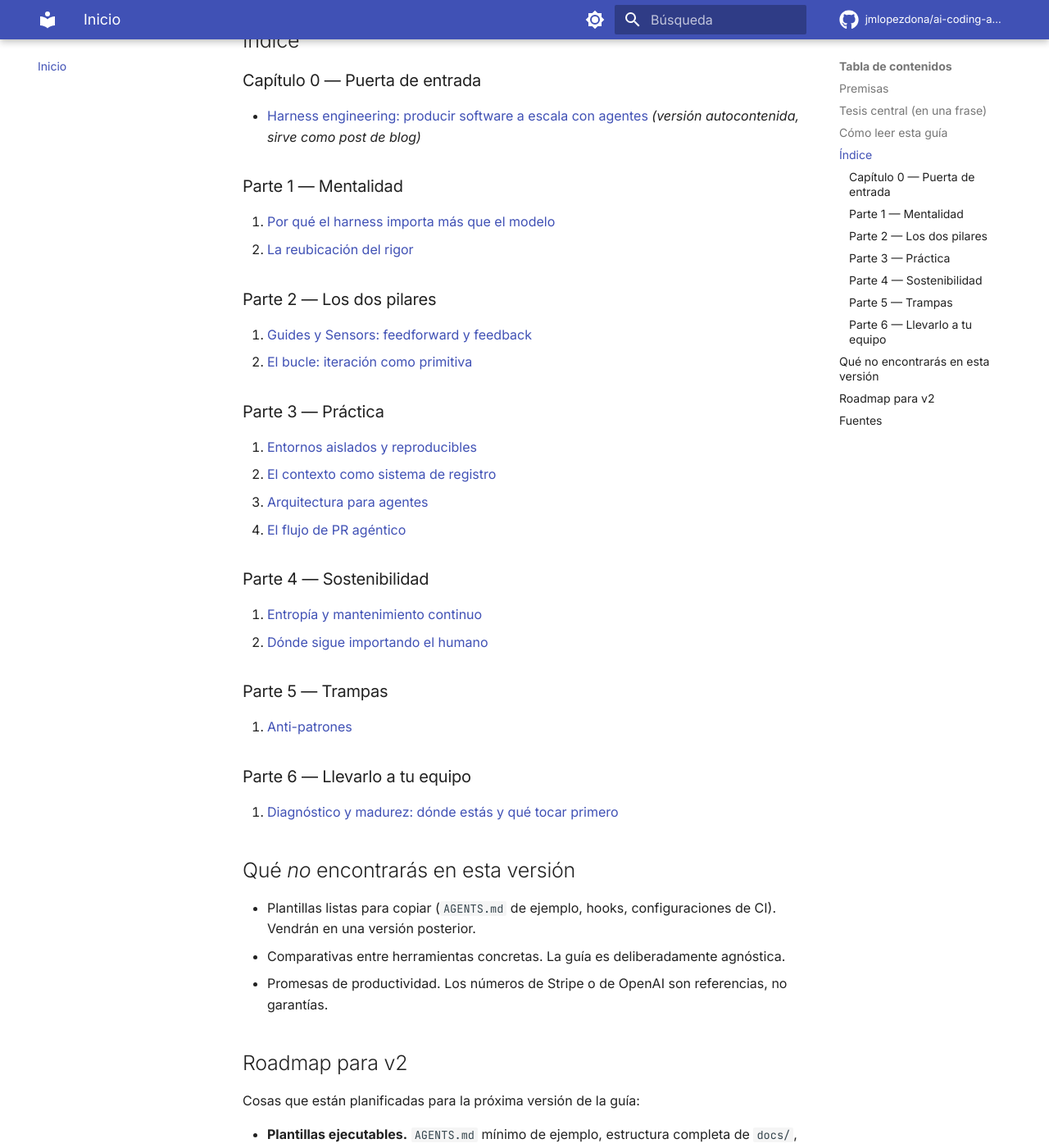
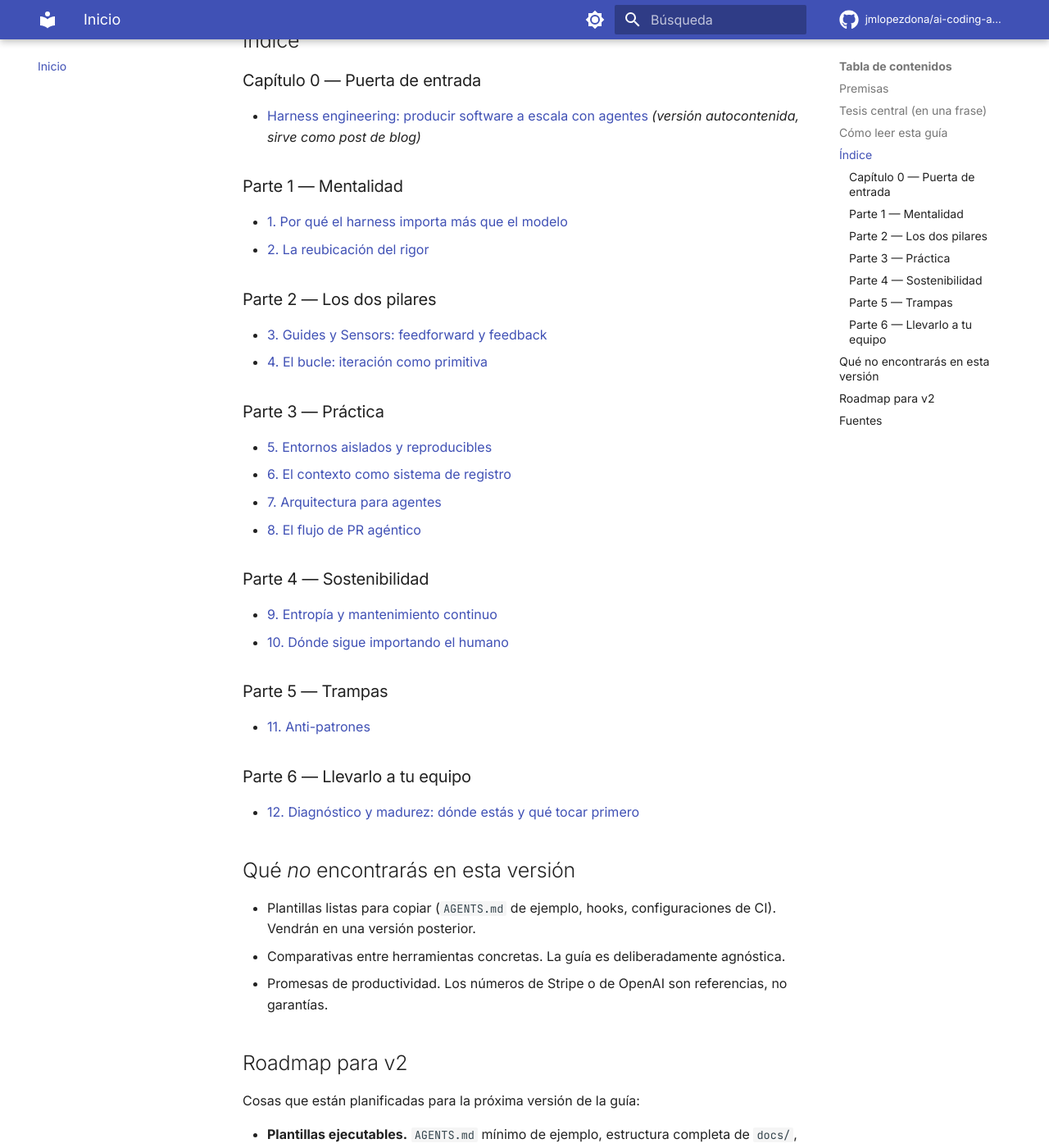
Before and after one commit to jmlopezdona/ai-coding-agents-harness, an MkDocs documentation site: the page built from docs/index.md, in a window 1280 px wide and 1400 px high, scrolled down 1009 px. Shown: the whole window at 82% size. Built offline with MkDocs 1.6.1 and Material for MkDocs 9.7.7, drawn with Linux system fonts in a browser that asks for light colours; comment, search, counter and statistics services are not loaded.

Commit message:
Unificar el índice: bullets con número en el título
El cap 0 era bullet y los demás listas numeradas — inconsistente.
Ahora todo va con bullets y el número del capítulo va dentro del texto
del enlace, así es visualmente coherente y robusto frente a renderers.

```diff
--- a/docs/index.md
+++ b/docs/index.md
@@ -27,33 +27,33 @@ Los capítulos están ordenados de **mentalidad → pilares → práctica → ma
 
 ### Parte 1 — Mentalidad
 
-1. [Por qué el harness importa más que el modelo](01-por-que-harness.md)
-2. [La reubicación del rigor](02-rigor-reubicado.md)
+- [1. Por qué el harness importa más que el modelo](01-por-que-harness.md)
+- [2. La reubicación del rigor](02-rigor-reubicado.md)
 
 ### Parte 2 — Los dos pilares
 
-3. [Guides y Sensors: feedforward y feedback](03-pilares-guides-y-sensors.md)
-4. [El bucle: iteración como primitiva](04-el-loop.md)
+- [3. Guides y Sensors: feedforward y feedback](03-pilares-guides-y-sensors.md)
+- [4. El bucle: iteración como primitiva](04-el-loop.md)
 
 ### Parte 3 — Práctica
 
-5. [Entornos aislados y reproducibles](05-entornos-aislados.md)
-6. [El contexto como sistema de registro](06-contexto-sistema-de-registro.md)
-7. [Arquitectura para agentes](07-arquitectura-para-agentes.md)
-8. [El flujo de PR agéntico](08-flujo-pr-agentico.md)
+- [5. Entornos aislados y reproducibles](05-entornos-aislados.md)
+- [6. El contexto como sistema de registro](06-contexto-sistema-de-registro.md)
+- [7. Arquitectura para agentes](07-arquitectura-para-agentes.md)
+- [8. El flujo de PR agéntico](08-flujo-pr-agentico.md)
 
 ### Parte 4 — Sostenibilidad
 
-9. [Entropía y mantenimiento continuo](09-entropia-y-mantenimiento.md)
-10. [Dónde sigue importando el humano](10-rol-humano.md)
+- [9. Entropía y mantenimiento continuo](09-entropia-y-mantenimiento.md)
+- [10. Dónde sigue importando el humano](10-rol-humano.md)
 
 ### Parte 5 — Trampas
 
-11. [Anti-patrones](11-anti-patrones.md)
+- [11. Anti-patrones](11-anti-patrones.md)
 
 ### Parte 6 — Llevarlo a tu equipo
 
-12. [Diagnóstico y madurez: dónde estás y qué tocar primero](12-diagnostico-y-madurez.md)
+- [12. Diagnóstico y madurez: dónde estás y qué tocar primero](12-diagnostico-y-madurez.md)
 
 ## Qué *no* encontrarás en esta versión
 
```
